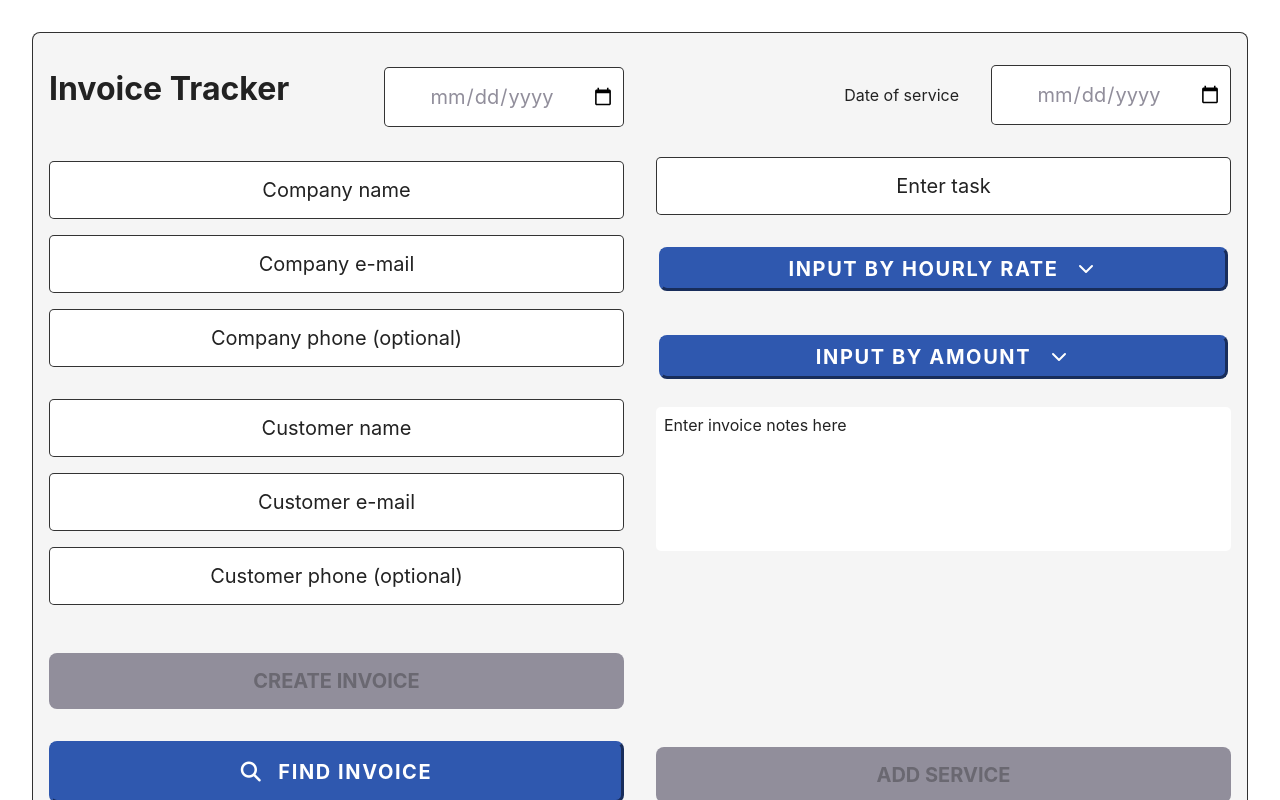
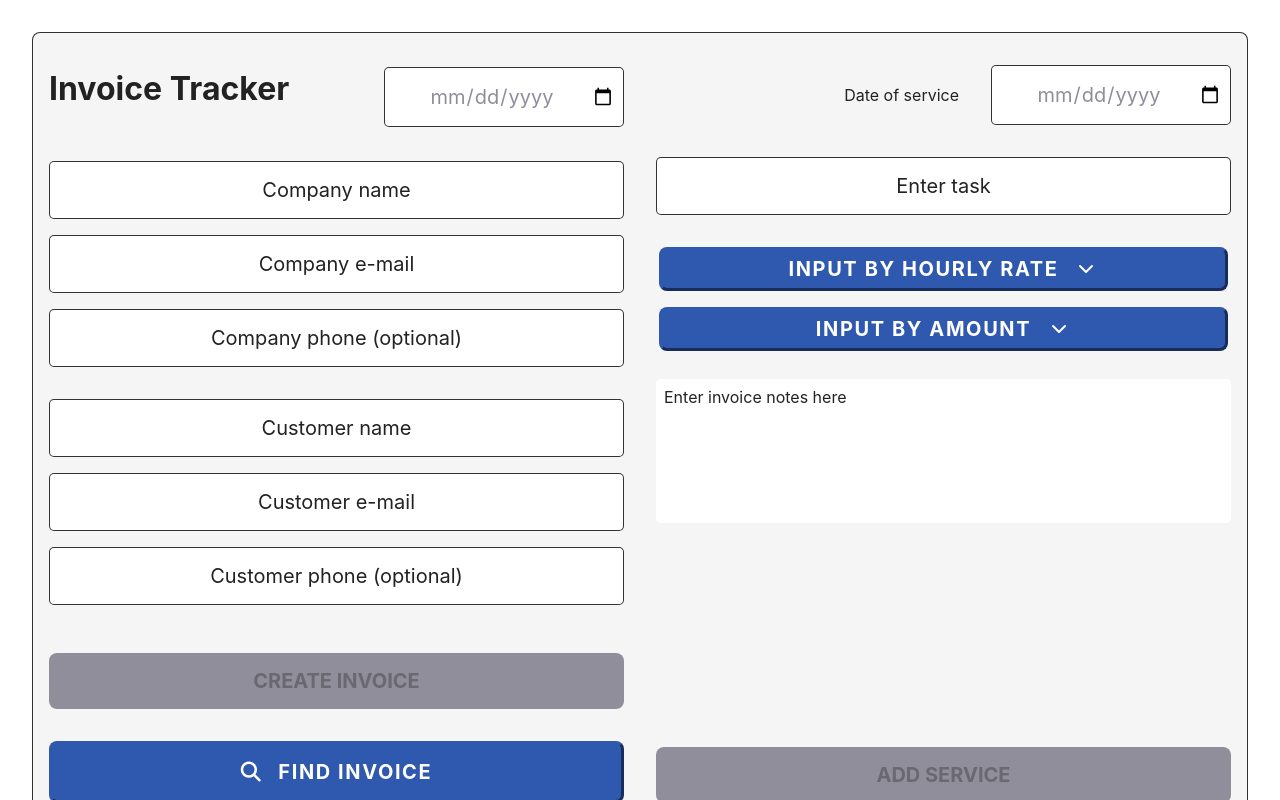
Before and after one commit to casserole27/invoice-tracker, a React (Vite) app: page / in a window 1280 px wide. Shown: the top 800 px of the page. Built offline with nearby package versions, Linux system fonts and the light colour scheme.

Commit message:
Modify accordion triggers to only open one or the other.

```diff
--- a/src/Components/ServiceInput/HourlyRateForm.tsx
+++ b/src/Components/ServiceInput/HourlyRateForm.tsx
@@ -1,23 +1,33 @@
 import * as Accordion from "@radix-ui/react-accordion";
 import { ChevronDown } from "lucide-react";
-import type { ServiceData } from "../../types/InvoiceTrackerTypes";
+import type { FormData, ServiceData } from "../../types/InvoiceTrackerTypes";
 
 interface HourlyRateFormProps {
   services: ServiceData;
   onChange: (field: string, value: string) => void;
+  setFormData: React.Dispatch<React.SetStateAction<FormData>>;
 }
 
 export default function HourlyRateForm({
   services,
-  onChange
+  onChange,
+  setFormData
 }: HourlyRateFormProps) {
+
+ const handleAccordionTrigger = (field: string): void => {
+    setFormData(prev => ({
+      ...prev,
+      services: {
+        ...prev.services,
+        [field]: null
+      }
+    }));
+  }
+
+
   return (
-    <Accordion.Root
-      type='single'
-      collapsible
-    >
     <Accordion.Item value="item-1">
-        <Accordion.Trigger className="accordion">
+      <Accordion.Trigger className="accordion" onClick={() => handleAccordionTrigger('serviceAmount')}>
         <span>Input by hourly rate</span>
         <ChevronDown className="accordion-icon" />
       </Accordion.Trigger>
@@ -47,6 +57,5 @@ export default function HourlyRateForm({
         </div>
       </Accordion.Content>
     </Accordion.Item>
-    </Accordion.Root>
   );
 }
--- a/src/Components/ServiceInput/ServiceAmountForm.tsx
+++ b/src/Components/ServiceInput/ServiceAmountForm.tsx
@@ -1,23 +1,38 @@
 import * as Accordion from "@radix-ui/react-accordion";
 import { ChevronDown } from "lucide-react";
-import type { ServiceData } from "../../types/InvoiceTrackerTypes";
+import type { FormData, ServiceData } from "../../types/InvoiceTrackerTypes";
 
 interface ServiceAmountFormProps {
   services: ServiceData;
   onChange: (field: string, value: string) => void;
+  setFormData: React.Dispatch<React.SetStateAction<FormData>>;
 }
 
 export default function ServiceAmountForm({
   services,
-  onChange
+  onChange,
+  setFormData
 }: ServiceAmountFormProps) {
+
+   const handleAccordionTrigger = (field: string): void => {
+    setFormData(prev => ({
+      ...prev,
+      services: {
+        ...prev.services,
+        [field]: null,
+      }
+    }));
+  };
+
   return (
-    <Accordion.Root
-      type='single'
-      collapsible
+    <Accordion.Item value="item-2">
+      <Accordion.Trigger
+        className="accordion"
+        onClick={() => {
+          handleAccordionTrigger('hourlyRate');
+          handleAccordionTrigger('numberOfHours');
+        }}
         >
-      <Accordion.Item value="item-2">
-        <Accordion.Trigger className="accordion">
         <span>Input by amount</span>
         <ChevronDown className="accordion-icon" />
       </Accordion.Trigger>
@@ -35,6 +50,5 @@ export default function ServiceAmountForm({
         </div>
       </Accordion.Content>
     </Accordion.Item>
-    </Accordion.Root>
   );
 }
--- a/src/Components/ServiceInput/index.tsx
+++ b/src/Components/ServiceInput/index.tsx
@@ -1,6 +1,7 @@
 import type { FormData, InvoiceData } from "../../types/InvoiceTrackerTypes";
 import HourlyRateForm from "./HourlyRateForm";
 import ServiceAmountForm from "./ServiceAmountForm";
+import * as Accordion from "@radix-ui/react-accordion";
 
 interface InvoiceItemsProps {
   formData: FormData;
@@ -14,7 +15,6 @@ export default function ServiceInput({
   setInvoiceData
 }: InvoiceItemsProps) {
   const { services } = formData;
-  // console.log('services', services);
 
   const handleServiceInputChange = (field: string, value: string): void => {
     //! temp
@@ -91,8 +91,21 @@ export default function ServiceInput({
         placeholder="Enter task"
         required
       />
-      <HourlyRateForm services={services} onChange={handleServiceInputChange} />
-      <ServiceAmountForm services={services} onChange={handleServiceInputChange} />
+      <Accordion.Root
+        type='single'
+        collapsible
+      >
+        <HourlyRateForm
+          services={services}
+          onChange={handleServiceInputChange}
+          setFormData={setFormData}
+        />
+        <ServiceAmountForm
+          services={services}
+          onChange={handleServiceInputChange}
+          setFormData={setFormData}
+        />
+      </Accordion.Root>
       <textarea
         name="invoice-notes"
         value={formData.notes}
```
Lines whose indentation alone changed are shown as unchanged.
